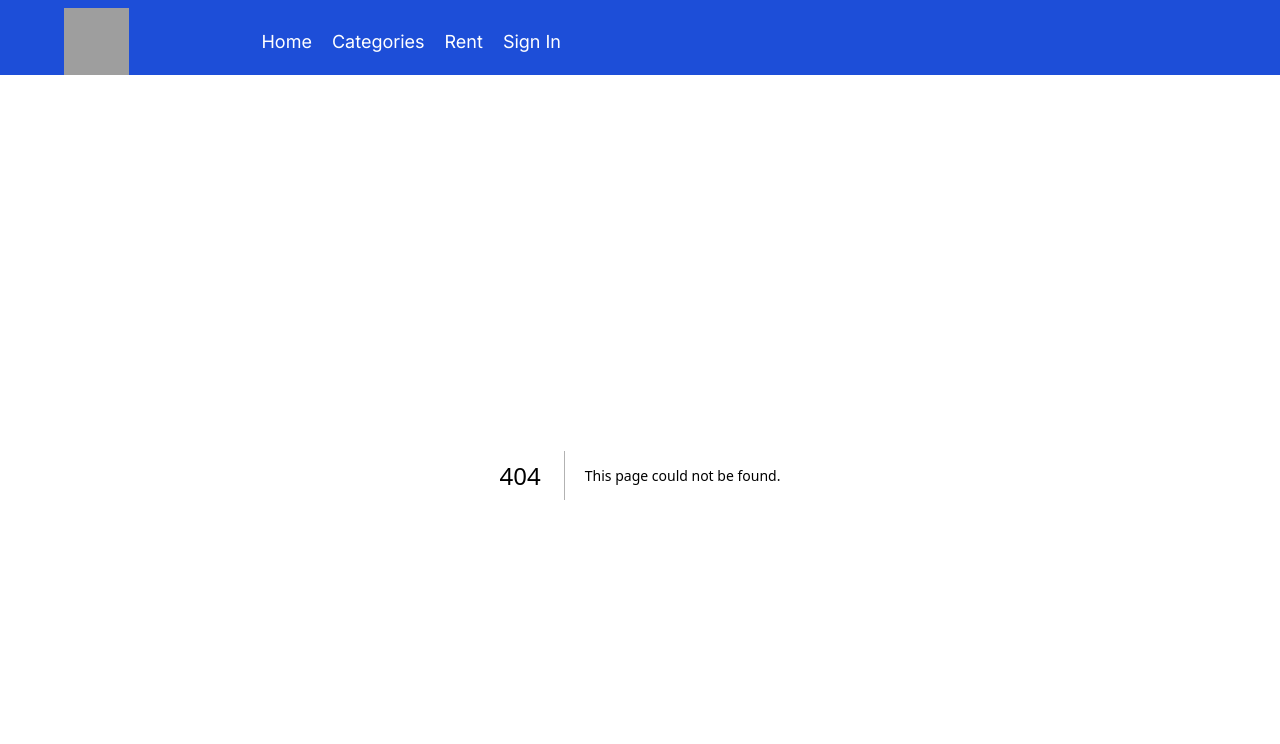
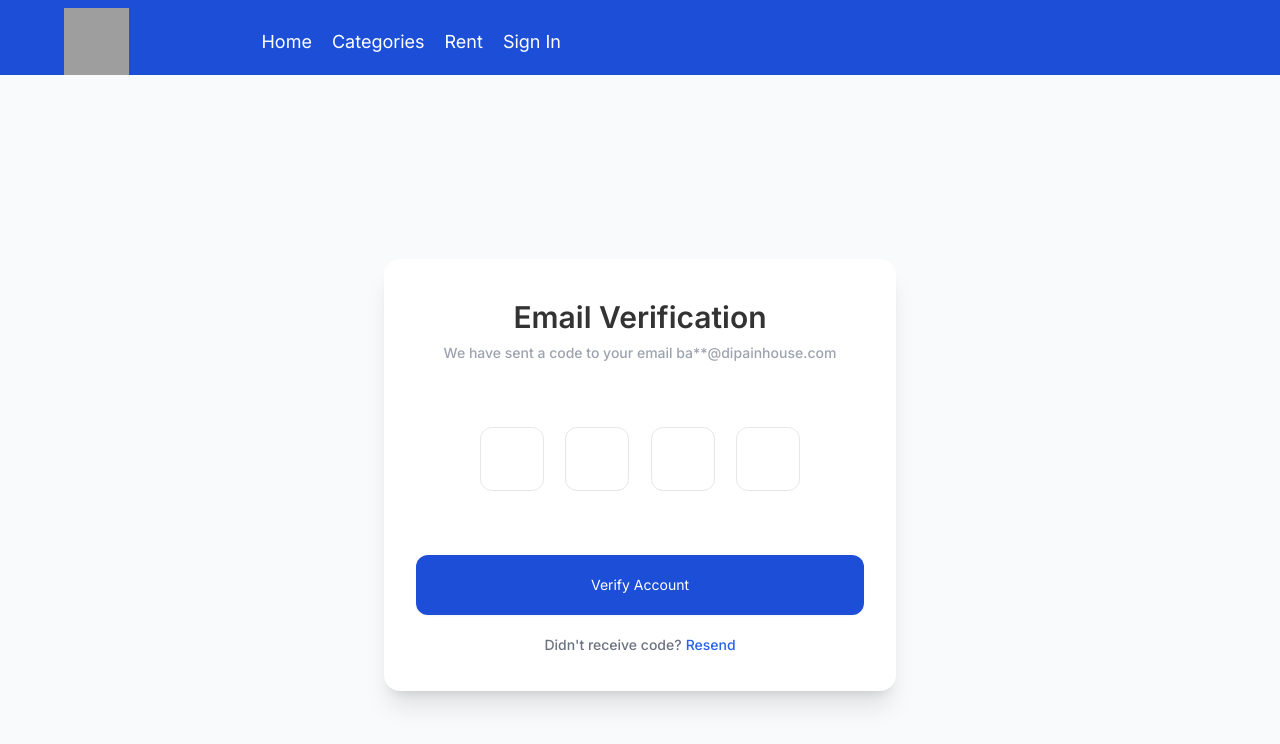
Before and after one commit to Dear0001/fronend_renting-room-system, a Next.js app: page /opt in a window 1280 px wide. Before the commit this address had no page. Shown: the top 744 px of the page. Built offline with nearby package versions, Linux system fonts and the light colour scheme; grey boxes are pictures that could not be loaded; what @material-tailwind/html would draw is missing.

Commit message:
Create Opt.jsx

```diff
--- /dev/null
+++ b/src/app/(pages)/opt/page.jsx
@@ -0,0 +1,12 @@
+import React from 'react';
+import Opts from "@/components/Opts";
+
+const Page = () => {
+    return (
+        <>
+            <Opts/>
+        </>
+    );
+};
+
+export default Page;
--- a/src/components/Login.jsx
+++ b/src/components/Login.jsx
@@ -64,9 +64,9 @@ const Login = () => {
                                    placeholder="Choose a password (minimum 8 characters)"/>
                         </div>
                     </div>
-                    <button
+                    <Link href={"/"}
                         className="hover:shadow-blue-600/40 rounded-xl bg-gradient-to-r from-blue-700 to-blue-600 px-8 py-3 font-bold text-white transition-all hover:opacity-90 hover:shadow-lg">Login
-                    </button>
+                    </Link>
                 </div>
             </form>
             <div className="max-w-full rounded-3xl bg-gradient-to-t from-blue-700 via-blue-400 to-blue-600 px-4 py-10 text-white sm:px-10 md:m-6 md:mr-8">
--- /dev/null
+++ b/src/components/Opts.jsx
@@ -0,0 +1,57 @@
+import React from 'react';
+import Link from "next/link";
+
+const Opts = () => {
+    return (
+        <div className="relative flex min-h-screen flex-col justify-center overflow-hidden bg-gray-50 py-12">
+            <div className="relative bg-white px-6 pt-10 pb-9 shadow-xl mx-auto w-full max-w-lg rounded-2xl">
+                <div className="mx-auto flex w-full max-w-md flex-col space-y-16">
+                    <div className="flex flex-col items-center justify-center text-center space-y-2">
+                        <div className="font-semibold text-3xl">
+                            <p>Email Verification</p>
+                        </div>
+                        <div className="flex flex-row text-sm font-medium text-gray-400">
+                            <p>We have sent a code to your email ba**@dipainhouse.com</p>
+                        </div>
+                    </div>
+
+                    <div>
+                        <form action="" method="post">
+                            <div className="flex flex-col space-y-16">
+                                <div className="flex flex-row items-center justify-between mx-auto w-full max-w-xs">
+                                    <div className="w-16 h-16 ">
+                                        <input className="w-full h-full flex flex-col items-center justify-center text-center px-5 outline-none rounded-xl border border-gray-200 text-lg bg-white focus:bg-gray-50 focus:ring-1 ring-blue-700" type="text" name="" />
+                                    </div>
+                                    <div className="w-16 h-16 ">
+                                        <input className="w-full h-full flex flex-col items-center justify-center text-center px-5 outline-none rounded-xl border border-gray-200 text-lg bg-white focus:bg-gray-50 focus:ring-1 ring-blue-700" type="text" name="" />
+                                    </div>
+                                    <div className="w-16 h-16 ">
+                                        <input className="w-full h-full flex flex-col items-center justify-center text-center px-5 outline-none rounded-xl border border-gray-200 text-lg bg-white focus:bg-gray-50 focus:ring-1 ring-blue-700" type="text" name="" />
+                                    </div>
+                                    <div className="w-16 h-16 ">
+                                        <input className="w-full h-full flex flex-col items-center justify-center text-center px-5 outline-none rounded-xl border border-gray-200 text-lg bg-white focus:bg-gray-50 focus:ring-1 ring-blue-700" type="text" name="" />
+                                    </div>
+                                </div>
+
+                                <div className="flex flex-col space-y-5">
+                                    <div>
+                                        <Link href={"/login"} className="flex flex-row items-center justify-center text-center w-full border rounded-xl outline-none py-5 bg-blue-700 border-none text-white text-sm shadow-sm">
+                                            Verify Account
+                                        </Link>
+                                    </div>
+
+                                    <div className="flex flex-row items-center justify-center text-center text-sm font-medium space-x-1 text-gray-500">
+                                        {/* eslint-disable-next-line react/no-unescaped-entities */}
+                                        <p>Didn't receive code?</p> <a className="flex flex-row items-center text-blue-600" target="_blank" rel="noopener noreferrer">Resend</a>
+                                    </div>
+                                </div>
+                            </div>
+                        </form>
+                    </div>
+                </div>
+            </div>
+        </div>
+    );
+};
+
+export default Opts;
--- a/src/components/Signup.jsx
+++ b/src/components/Signup.jsx
@@ -105,7 +105,7 @@ const Signup = () => {
                                    placeholder="Choose a password (minimum 8 characters)"/>
                         </div>
                     </div>
-                    <Link href={"/otpsForm"}
+                    <Link href={"/opt"}
                         className="hover:shadow-blue-600/40 rounded-xl bg-gradient-to-r from-blue-700 to-blue-600 px-8 py-3 font-bold text-white transition-all hover:opacity-90 hover:shadow-lg">Sign
                         Up
                     </Link>
```
